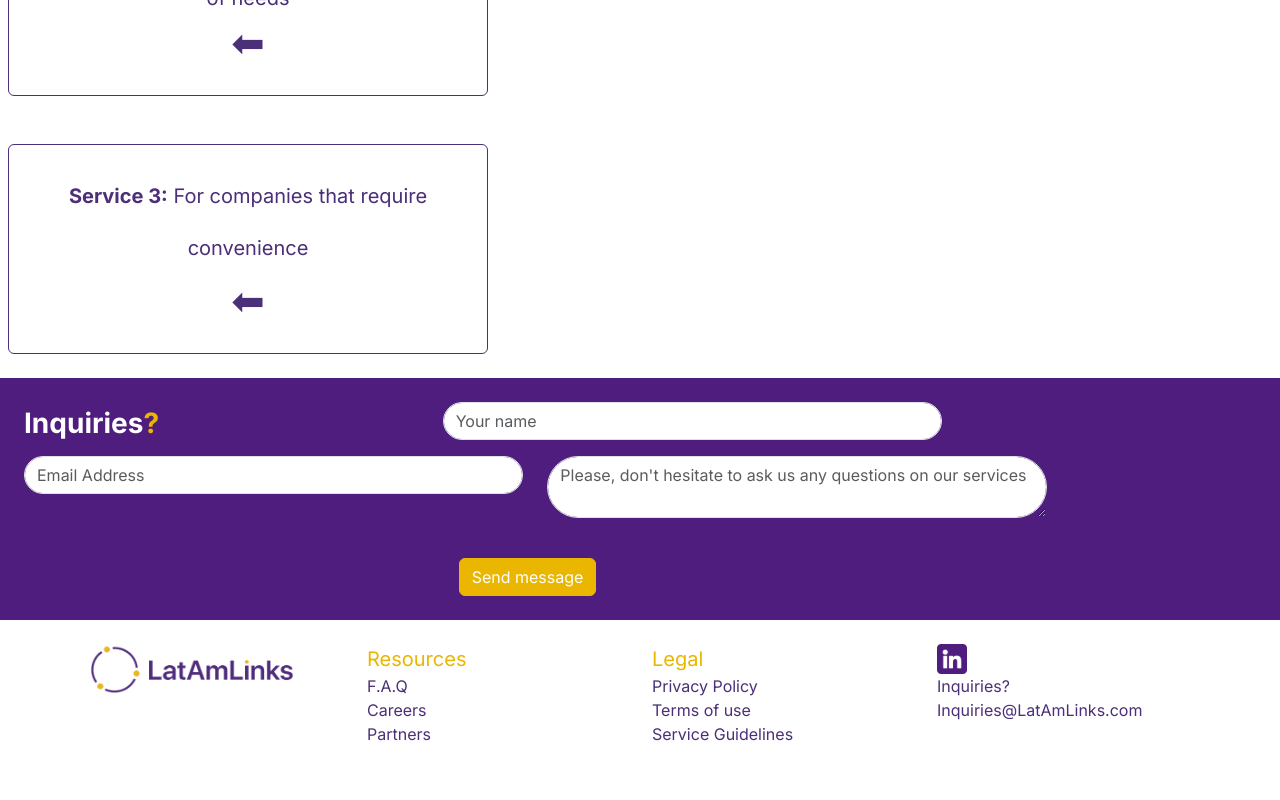
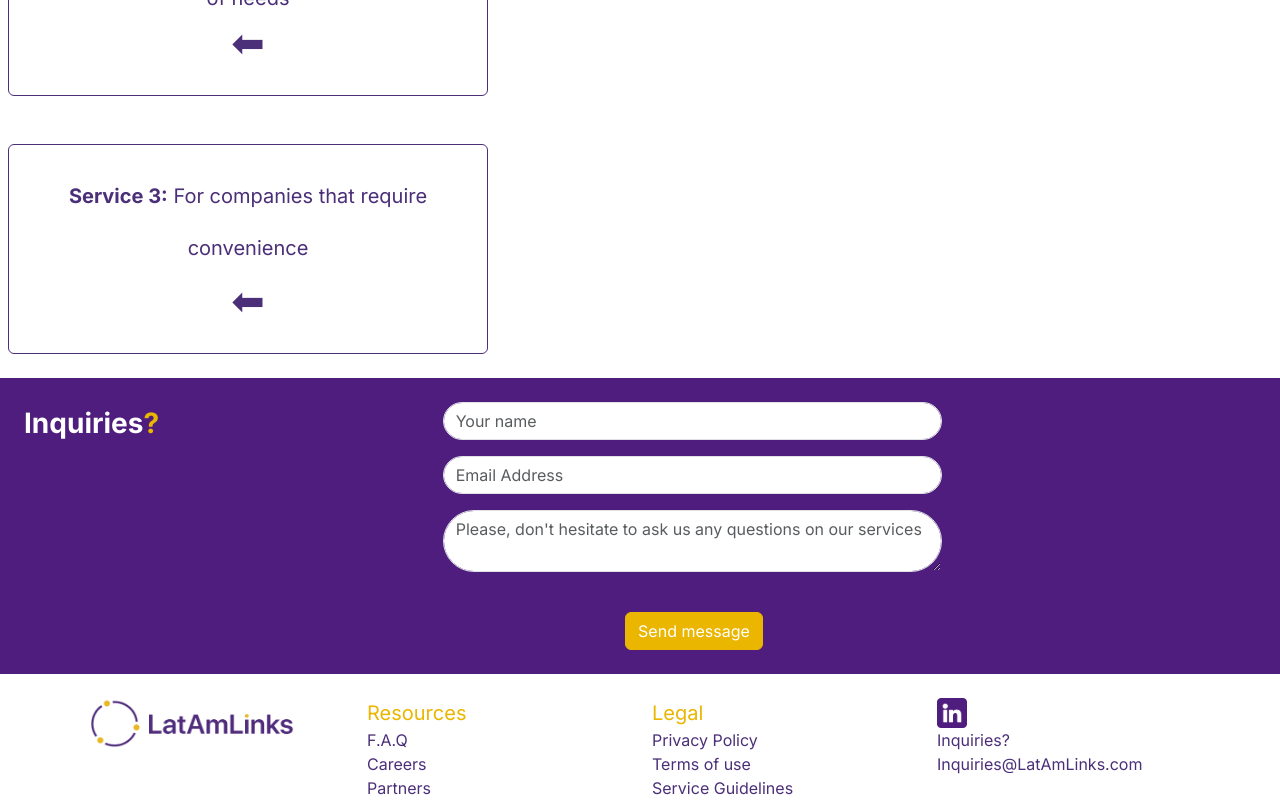
Before and after one commit to LATAMLINKS/LATAMLINKS.github.io, a Next.js app: page /OurServices in a window 1280 px wide. Shown: the part 626-1426 px from the top of the page. Before the commit the page ends 1372 px from the top, so only its background shows below. Built offline with nearby package versions, Linux system fonts and the light colour scheme.

Commit message:
inquiries our services footer

```diff
--- a/src/app/OurServices/page.tsx
+++ b/src/app/OurServices/page.tsx
@@ -245,8 +245,6 @@ export default function OurServices() {
               aria-describedby="basic-addon2"
             />
           </div>
-        </div>
-        <div className="col-12 col-md-5">
           <div className="input-group mb-3">
             <input
               type="text"
@@ -256,8 +254,6 @@ export default function OurServices() {
               aria-describedby="basic-addon2"
             />
           </div>
-        </div>
-        <div className="col-12 col-md-5">
           <div className="input-group mb-3">
             <textarea
               className="form-control rounded-pill"
@@ -265,7 +261,6 @@ export default function OurServices() {
               aria-label="Enter your email address"
               aria-describedby="basic-addon2"
             />
-          </div>
           </div>
           <div className="col-6 offset-4">
             <a
@@ -278,5 +273,6 @@ export default function OurServices() {
           </div>
         </div>
       </div>
+    </div>
   );
 }
```
Lines whose indentation alone changed are shown as unchanged.
